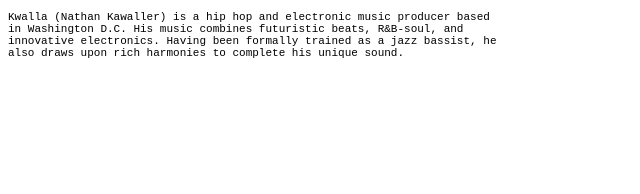
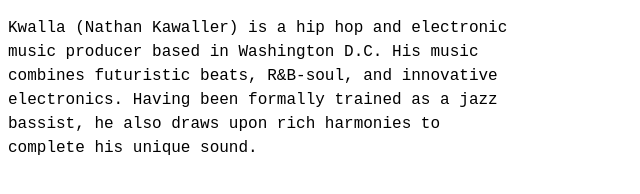
Before and after one commit to nkawaller/kwalla-site, a plain HTML site: page about.html in a window 1280 px wide. Shown: the whole page, without its empty margins (0-640 px from the left). Drawn offline with Linux system fonts and the light colour scheme.

Commit message:
Increased bio font size

```diff
--- a/kwalla.css
+++ b/kwalla.css
@@ -23,6 +23,8 @@ a:hover {
 }
 
 #bio {
-    font-size: 0.6875em;
+    /* font-size: 0.6875em; */
+    font-size: 16px;
+    line-height: 1.5em;
     max-width: 500px;
 }
```
